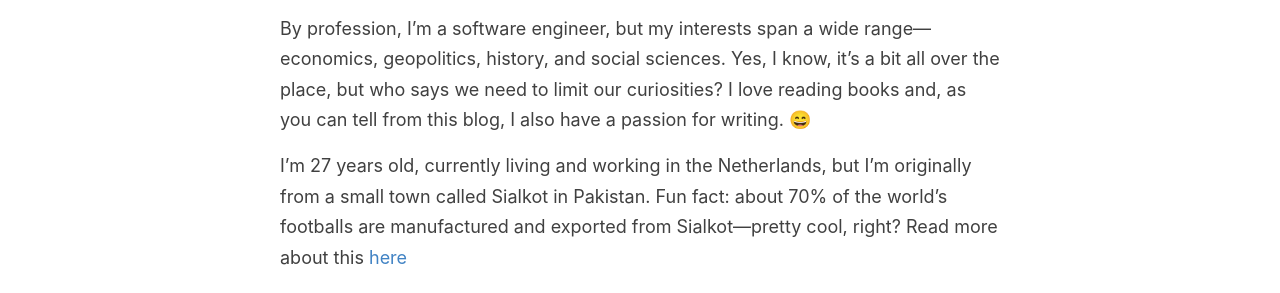
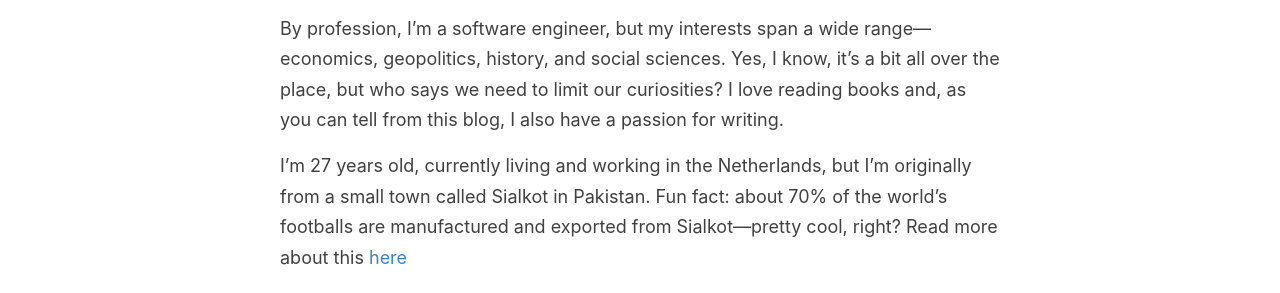
Before and after one commit to Ubaidbutt/ubaidbutt.github.io, a Jekyll site: the page built from _pages/about.md, in a window 1280 px wide. Shown: the part 224-517 px from the top of the page. Built offline with Jekyll 4.4.1, drawn with Linux system fonts in a browser that asks for light colours.

Commit message:
removed emoji

```diff
--- a/_pages/about.md
+++ b/_pages/about.md
@@ -6,7 +6,7 @@ permalink: /about/
 
 Hi, I’m Ubaid Butt, the founder of this small blog you’ve stumbled upon.
 
-By profession, I’m a software engineer, but my interests span a wide range—economics, geopolitics, history, and social sciences. Yes, I know, it’s a bit all over the place, but who says we need to limit our curiosities? I love reading books and, as you can tell from this blog, I also have a passion for writing. 😄
+By profession, I’m a software engineer, but my interests span a wide range—economics, geopolitics, history, and social sciences. Yes, I know, it’s a bit all over the place, but who says we need to limit our curiosities? I love reading books and, as you can tell from this blog, I also have a passion for writing.
 
 I’m 27 years old, currently living and working in the Netherlands, but I’m originally from a small town called Sialkot in Pakistan. Fun fact: about 70% of the world’s footballs are manufactured and exported from Sialkot—pretty cool, right? Read more about this [here](https://www.businessinsider.com/most-of-the-worlds-soccer-balls-are-made-in-pakistan-2022-12?international=true&r=US&IR=T)
 
```
